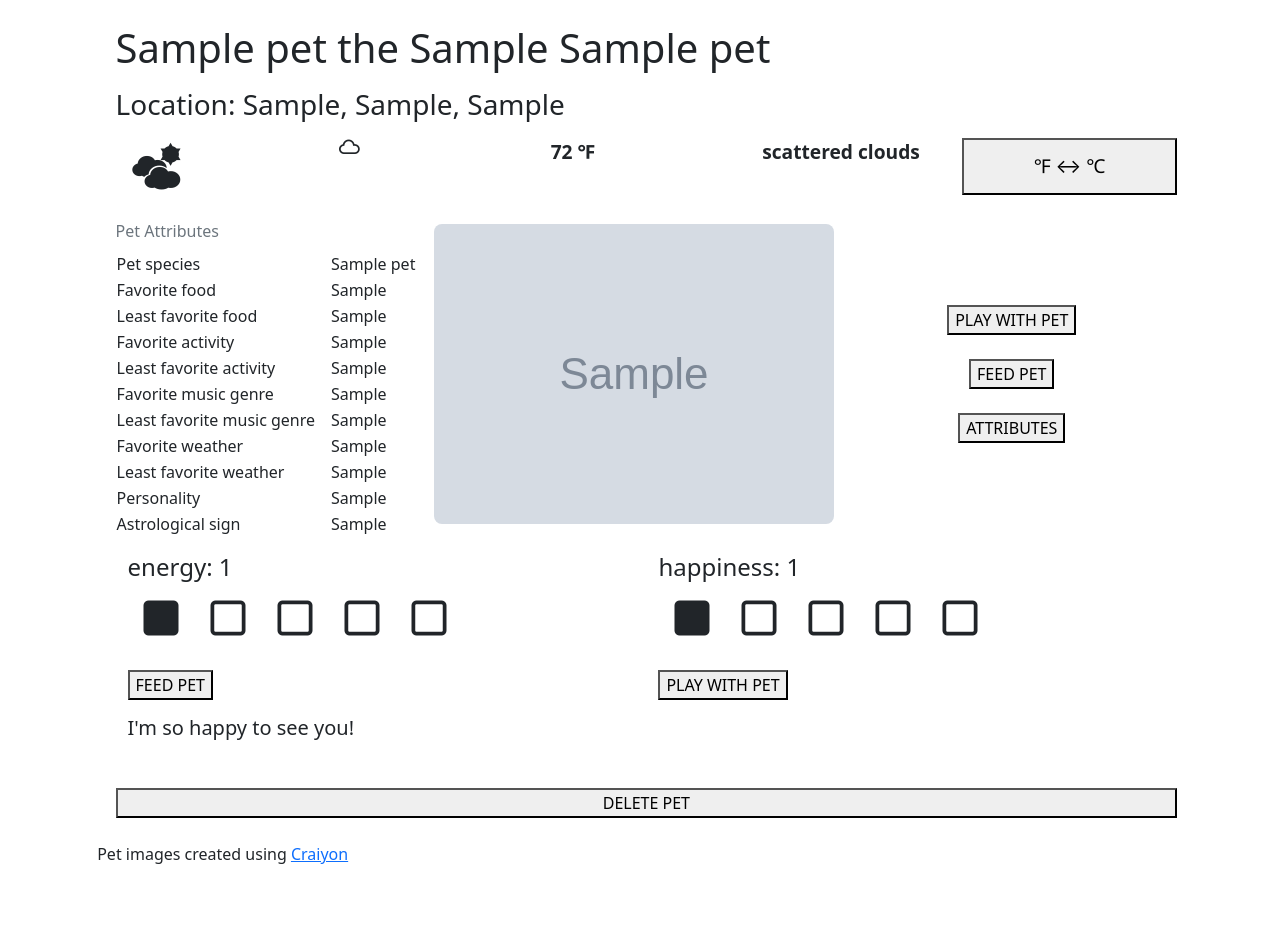
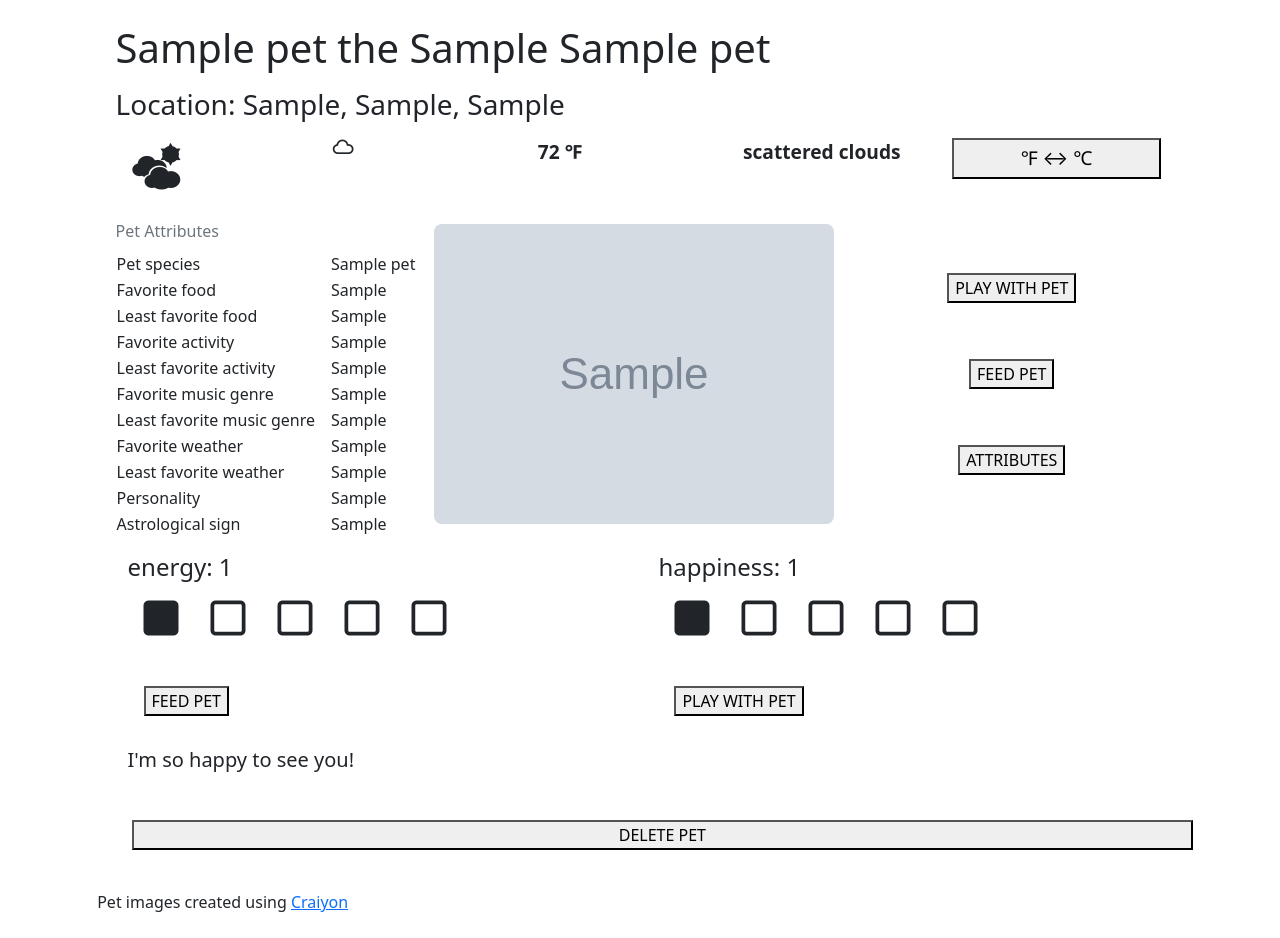
Before and after one commit to hanazzz/virtual-pet-app, a Flask app: page /pet in a window 1280 px wide. Shown: the part 32-970 px from the top of the page. Before the commit the page ends 896 px from the top, so only its background shows below. Run offline with Flask 2, Linux system fonts and the light colour scheme; the visitor is signed in with stand-in values (Sample User, id 1); tables that the repository leaves empty hold one stand-in row (values such as "Sample post"); grey boxes marked "Sample" are stand-in pictures; some libraries are stand-ins or nearby versions.

Commit message:
Small CSS change and added links for Tailwind and Daisy UI

```diff
--- a/static/css/styles.css
+++ b/static/css/styles.css
@@ -25,6 +25,10 @@
     caption-side: top;
 }
 
+button {
+    margin: 1rem;
+}
+
 .row {
     margin: .5rem .2rem;
 }
--- a/templates/base.html
+++ b/templates/base.html
@@ -8,6 +8,11 @@
 
     <!-- Bootstrap CSS only -->
     <link href="https://cdn.jsdelivr.net/npm/bootstrap@5.2.1/dist/css/bootstrap.min.css" rel="stylesheet" integrity="sha384-iYQeCzEYFbKjA/T2uDLTpkwGzCiq6soy8tYaI1GyVh/UjpbCx/TYkiZhlZB6+fzT" crossorigin="anonymous">
+
+    <!-- Tailwind CSS -->
+    <!-- <script src="https://cdn.tailwindcss.com"></script> -->
+    <!-- Daisy UI -->
+    <!-- <link href="https://cdn.jsdelivr.net/npm/daisyui@2.31.0/dist/full.css" rel="stylesheet" type="text/css" /> -->
 
     <!-- Weather icons -->
     <link rel="stylesheet" href="/static/css/vendors/owfont-regular.min.css" type="text/css">
```
